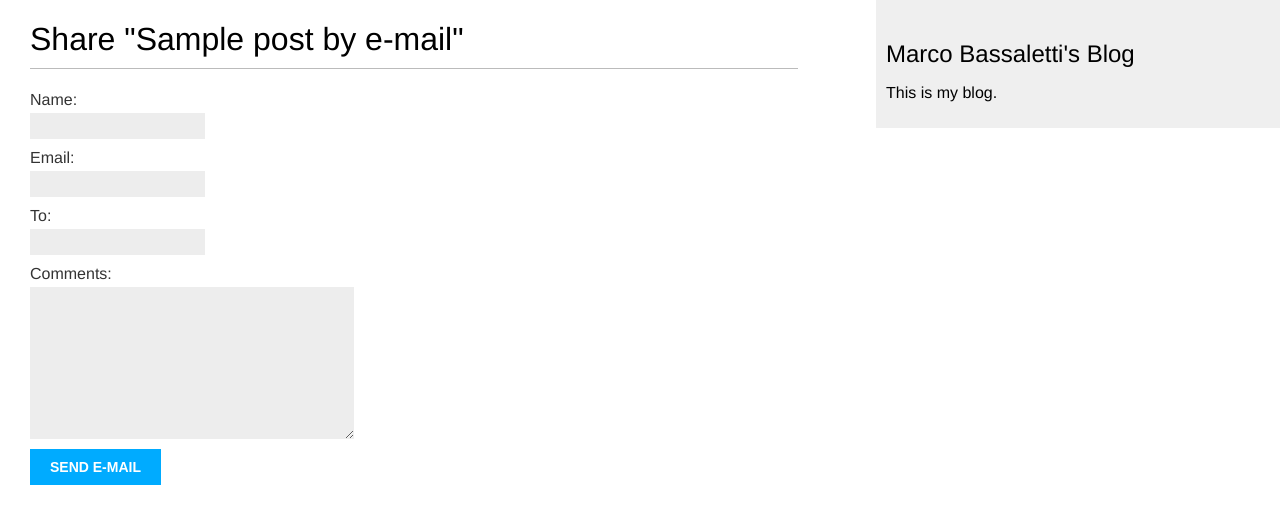
After one commit to mbassale/django-press, a Django app: page /blog/1/share/ in a window 1280 px wide. The commit adds this page. Shown: the top 524 px of the page. Run offline with Django 3.2, Linux system fonts and the light colour scheme; tables that the repository leaves empty hold one stand-in row (values such as "Sample post").

Commit message:
Send post to email.

```diff
--- /dev/null
+++ b/blog/forms.py
@@ -0,0 +1,8 @@
+from django import forms
+
+
+class EmailPostForm(forms.Form):
+    name = forms.CharField(max_length=25)
+    email = forms.EmailField()
+    to = forms.EmailField()
+    comments = forms.CharField(required=False, widget=forms.Textarea)
--- a/blog/templates/blog/post/detail.html
+++ b/blog/templates/blog/post/detail.html
@@ -4,4 +4,7 @@
 <h1>{{ post.title }}</h1>
 <p class="date">Published {{ post.publish}} by {{ post.author }}</p>
 {{ post.body | linebreaks }}
+<p>
+    <a href="{% url "blog:post_share" post.id %}">Share this post</a>
+</p>
 {% endblock content %}
--- /dev/null
+++ b/blog/templates/blog/post/share.html
@@ -0,0 +1,15 @@
+{% extends 'blog/base.html' %}
+{% block title %}Share a post{% endblock title %}
+{% block content %}
+    {% if sent %}
+        <h1>Email successfully sent</h1>
+        <p>"{{ post.title }}" was successfully sent to {{ form.cleaned_data.to }}</p>
+    {% else %}
+        <h1>Share "{{ post.title }} by e-mail"</h1>
+        <form method="post">
+            {{ form.as_p }}
+            {% csrf_token %}
+            <input type="submit" value="Send e-mail">
+        </form>
+    {% endif %}
+{% endblock content %}
--- a/blog/urls.py
+++ b/blog/urls.py
@@ -7,5 +7,6 @@ app_name = 'blog'
 urlpatterns = [
     # post views
     path('', views.PostListView.as_view(), name='post_list'),
-    path('<int:year>/<int:month>/<int:day>/<slug:post>/', views.post_detail, name='post_detail')
+    path('<int:year>/<int:month>/<int:day>/<slug:post>/', views.post_detail, name='post_detail'),
+    path('<int:post_id>/share/', views.post_share, name='post_share')
 ]
--- a/blog/views.py
+++ b/blog/views.py
@@ -1,7 +1,10 @@
+from django.conf import settings
 from django.shortcuts import render, get_object_or_404
 from django.core.paginator import Paginator, EmptyPage, PageNotAnInteger
+from django.core.mail import send_mail
 from django.views.generic import ListView
 from .models import Post
+from .forms import EmailPostForm
 
 
 class PostListView(ListView):
@@ -14,3 +17,21 @@ class PostListView(ListView):
 def post_detail(request, year, month, day, post):
     post = get_object_or_404(Post, slug=post, status='published', publish__year=year, publish__month=month, publish__day=day)
     return render(request, 'blog/post/detail.html', {'post': post})
+
+
+def post_share(request, post_id):
+    post = get_object_or_404(Post, id=post_id, status='published')
+    sent = False
+    if request.method == 'POST':
+        # form was submitted
+        form = EmailPostForm(request.POST)
+        if form.is_valid():
+            cd = form.cleaned_data
+            post_url = request.build_absolute_uri(post.get_absolute_url())
+            subject = f"{cd['name']} recommends you read {post.title}"
+            message = f"Read {post.title} at {post_url}\n\n{cd['name']}\'s comments: {cd['comments']}"
+            send_mail(subject, message, settings.EMAIL_FROM, [cd['to']])
+            sent = True
+    else:
+        form = EmailPostForm()
+    return render(request, 'blog/post/share.html', {'post': post, 'form': form, 'sent': sent})
```
Also changed, not shown: djangopress/settings.py (+15 -2 lines).
